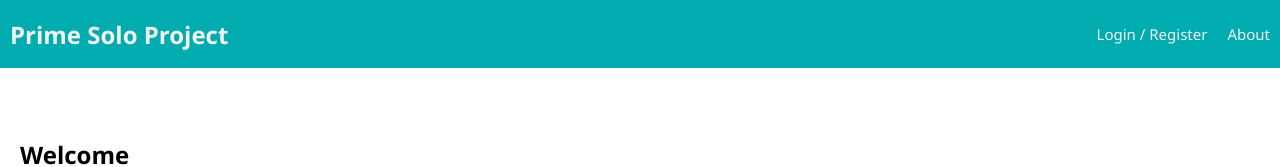
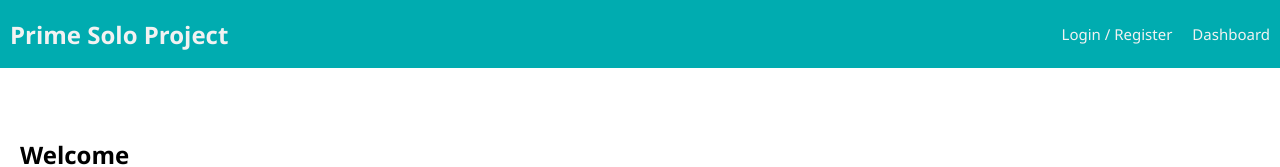
Before and after one commit to schejara/Personal-Finance-Tracker, a React (Vite) app: page /#/home in a window 1280 px wide. Shown: the top 167 px of the page. Built offline with nearby package versions, Linux system fonts and the light colour scheme; no server answers.

Commit message:
Set up Dashboard component

```diff
--- a/src/components/AboutPage/AboutPage.jsx
+++ /dev/null
@@ -1,18 +0,0 @@
-import React from 'react';
-
-// This is one of our simplest components
-// It doesn't have local state,
-// It doesn't dispatch any redux actions or display any part of redux state
-// or even care what the redux state is'
-
-function AboutPage() {
-  return (
-    <div className="container">
-      <div>
-        <p>This about page is for anyone to read!</p>
-      </div>
-    </div>
-  );
-}
-
-export default AboutPage;
--- a/src/components/App/App.jsx
+++ b/src/components/App/App.jsx
@@ -13,7 +13,7 @@ import Footer from '../Footer/Footer';
 
 import ProtectedRoute from '../ProtectedRoute/ProtectedRoute';
 
-import AboutPage from '../AboutPage/AboutPage';
+import Dashboard from '../Dashboard/Dashboard';
 import UserPage from '../UserPage/UserPage';
 import InfoPage from '../InfoPage/InfoPage';
 import LandingPage from '../LandingPage/LandingPage';
@@ -43,9 +43,9 @@ function App() {
           <Route
             // shows AboutPage at all times (logged in or not)
             exact
-            path="/about"
+            path="/Dashboard"
           >
-            <AboutPage />
+            <Dashboard />
           </Route>
 
           {/* For protected routes, the view could show one of several things on the same route.
--- /dev/null
+++ b/src/components/Dashboard/Dashboard.jsx
@@ -0,0 +1,13 @@
+import React from 'react';
+
+function Dashboard() {
+  return (
+    <div className="container">
+      <div>
+        <p>This is dashboard page</p>
+      </div>
+    </div>
+  );
+}
+
+export default Dashboard;
--- a/src/components/Nav/Nav.jsx
+++ b/src/components/Nav/Nav.jsx
@@ -36,8 +36,8 @@ function Nav() {
           </>
         )}
 
-        <Link className="navLink" to="/about">
-          About
+        <Link className="navLink" to="/Dashboard">
+          Dashboard
         </Link>
       </div>
     </div>
```
